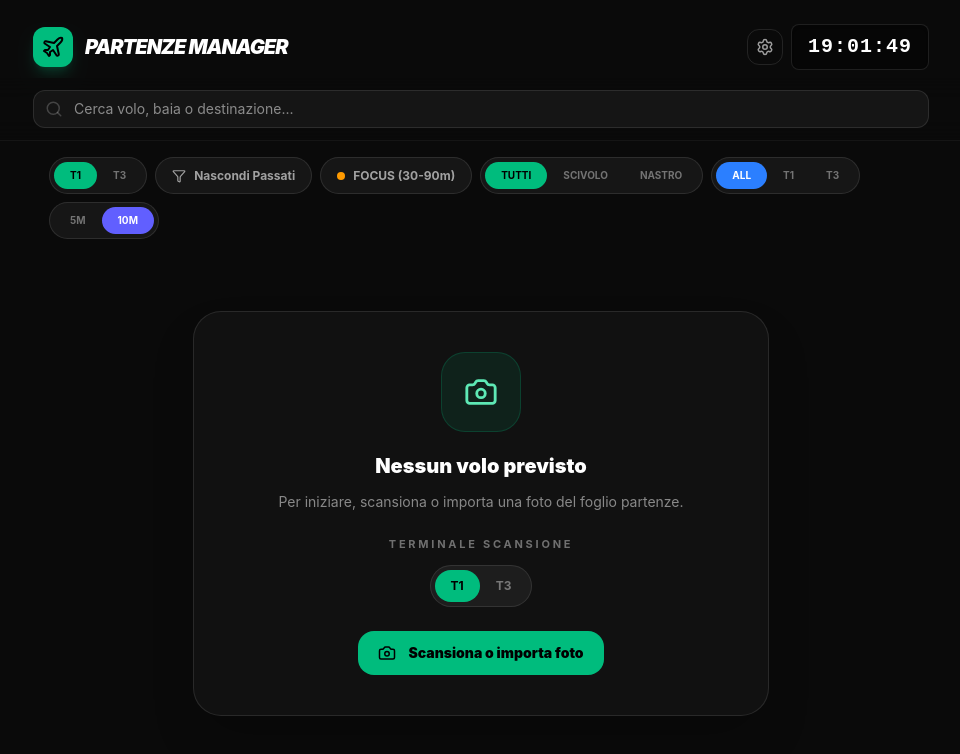
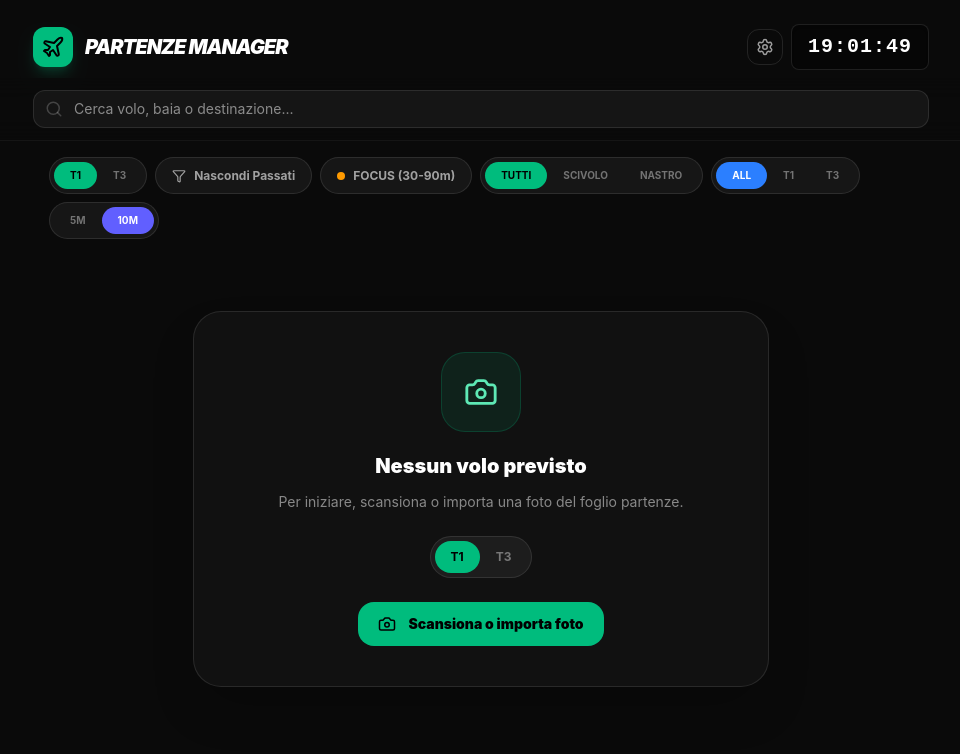
Before and after one commit to oreogano9/partenze_Manager, a React (Vite) app: page / in a window 1280 px wide. Shown: the top 754 px of the page, without its empty margins (159-1119 px from the left). Built offline with nearby package versions, Linux system fonts and the light colour scheme.

Commit message:
Remove scan terminal label from empty state

```diff
--- a/src/App.tsx
+++ b/src/App.tsx
@@ -734,7 +734,6 @@ export default function App() {
                 <p className="text-xl font-black text-white">{t.noFlightsScheduled}</p>
                 <p className="mx-auto mt-3 max-w-md text-sm text-white/50">{t.emptyStateHint}</p>
                 <div className="mt-6">
-                  <p className="mb-3 text-[11px] font-bold uppercase tracking-[0.25em] text-white/40">{t.scanTerminalLabel}</p>
                   <div className="mx-auto inline-flex bg-white/5 p-1 rounded-full border border-white/10">
                     {(['T1', 'T3'] as const).map((term) => (
                       <button
```
